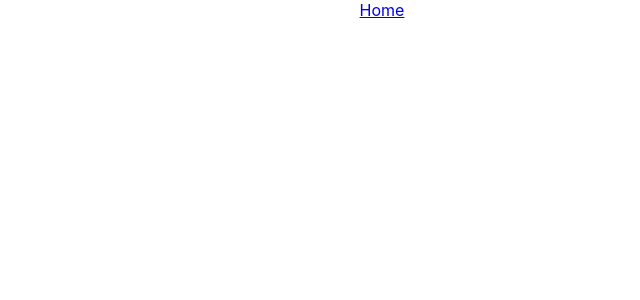
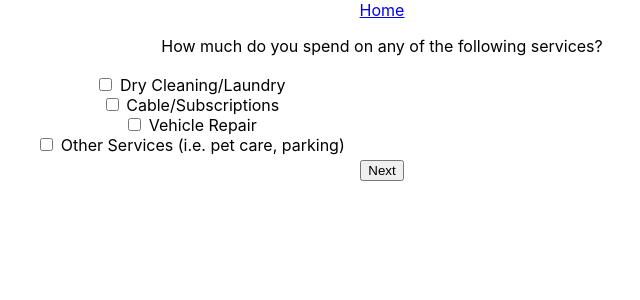
Before and after one commit to hiddencilantro/the-nobrac-initiative, a React (Create React App) app: page /survey/shopping/services in a window 1280 px wide. Shown: the top 300 px of the page, without its empty margins (258-898 px from the left). Built offline with nearby package versions, Linux system fonts and the light colour scheme.

Commit message:
set up shopping/services

```diff
--- a/src/components/Survey.js
+++ b/src/components/Survey.js
@@ -322,6 +322,36 @@ function Survey() {
             }
         }
     });
+    const [services, setServices] = useState({
+        dryCleaning: {
+            "emission_factor": "consumer_goods-type_dry_cleaning_laundry",
+            "parameters": {
+                "money": 0,
+                "money_unit": "usd"
+            }
+        },
+        subscriptions: {
+            "emission_factor": "consumer_goods-type_cable_subscription_programming",
+            "parameters": {
+                "money": 0,
+                "money_unit": "usd"
+            }
+        },
+        vehicleRepair: {
+            "emission_factor": "consumer_goods-type_vehicle_repair",
+            "parameters": {
+                "money": 0,
+                "money_unit": "usd"
+            }
+        },
+        otherServices: {
+            "emission_factor": "domestic_services-type_pet_care_photofinishing_parking_other_sundry_services",
+            "parameters": {
+                "money": 0,
+                "money_unit": "usd"
+            }
+        }
+    });
 
     // const dispatch = useDispatch();
 
@@ -357,7 +387,8 @@ function Survey() {
                 <Route
                     path="shopping/*"
                     element={<Shopping
-                        goods={goods} setGoods={setGoods} />} />
+                        goods={goods} setGoods={setGoods}
+                        services={services} setServices={setServices} />} />
             </Routes>
         </div>
     );
--- a/src/components/survey/shopping/Shopping.js
+++ b/src/components/survey/shopping/Shopping.js
@@ -1,6 +1,6 @@
 import { Routes, Route } from 'react-router-dom';
 import Goods from './subcategories/Goods';
-// import Services from './subcategories/Services';
+import Services from './subcategories/Services';
 // import Recreation from './subcategories/Recreation';
 
 function Shopping({goods, setGoods, services, setServices, recreation, setRecreation}) {
@@ -10,10 +10,10 @@ function Shopping({goods, setGoods, services, setServices, recreation, setRecrea
                 path="goods"
                 element={<Goods
                     goods={goods} setGoods={setGoods} />} />
-            {/* <Route
+            <Route
                 path="services"
                 element={<Services
-                    services={services} setServices={setServices} />} /> */}
+                    services={services} setServices={setServices} />} />
             {/* <Route
                 path="recreation"
                 element={<Recreation
--- /dev/null
+++ b/src/components/survey/shopping/subcategories/Services.js
@@ -0,0 +1,71 @@
+import { useState } from 'react';
+import { useNavigate } from 'react-router-dom';
+import ItemInput from '../../consumption/forms/ItemInput';
+
+function Services({services, setServices}) {
+    const [checked, setChecked] = useState({
+        dryCleaning: false,
+        subscriptions: false,
+        vehicleRepair: false,
+        otherServices: false
+    });
+    const navigate = useNavigate();
+
+    const handleCheckbox = e => {
+        setChecked(pS => ({...pS, [e.target.name]: e.target.checked}));
+    };
+
+    const handleNext = () => {
+        sanitizeInput();
+        navigate('/survey/shopping/recreation');
+    };
+
+    const sanitizeInput = () => {
+        Object.entries(services).forEach(([serviceType, obj]) => {
+            if(!checked[serviceType] || isNaN(obj.parameters.money)) {
+                setServices(pS => ({
+                    ...pS,
+                    [serviceType]: {
+                        ...pS[serviceType],
+                        parameters: {
+                            ...pS[serviceType].parameters,
+                            money: 0
+                        }
+                    }
+                }));
+            };
+        });
+    };
+
+    const inputFields = Object.entries(services).map(([service, object]) => <ItemInput key={service} checked={checked[service]} item={service} money={object.parameters.money} setState={setServices} />)
+
+    return (
+        <>
+            <p>How much do you spend on any of the following services?</p>
+            <table style={{width: '60%', marginLeft: '20%', marginRight: '20%'}}>
+                <tbody>
+                    <tr>
+                        <td style={{width: '50%'}}>
+                            <div>
+                                <input type="checkbox" name="dryCleaning" checked={checked.dryCleaning} onChange={handleCheckbox} /> <label htmlFor='dryCleaning'>Dry Cleaning/Laundry</label><br />
+                                <input type="checkbox" name="subscriptions" checked={checked.subscriptions} onChange={handleCheckbox} /> <label htmlFor='subscriptions'>Cable/Subscriptions</label><br />
+                                <input type="checkbox" name="vehicleRepair" checked={checked.vehicleRepair} onChange={handleCheckbox} /> <label htmlFor='vehicleRepair'>Vehicle Repair</label><br />
+                                <input type="checkbox" name="otherServices" checked={checked.otherServices} onChange={handleCheckbox} /> <label htmlFor='otherServices'>Other Services (i.e. pet care, parking)</label><br />
+                            </div>
+                        </td>
+                        <td style={{width: '50%', verticalAlign: 'top'}}>
+                            {inputFields}
+                        </td>
+                    </tr>
+                    <tr>
+                        <td colSpan={'2'}>
+                            <button type="button" onClick={handleNext}>Next</button>
+                        </td>
+                    </tr>
+                </tbody>
+            </table>
+        </>
+    );
+}
+
+export default Services;
```
